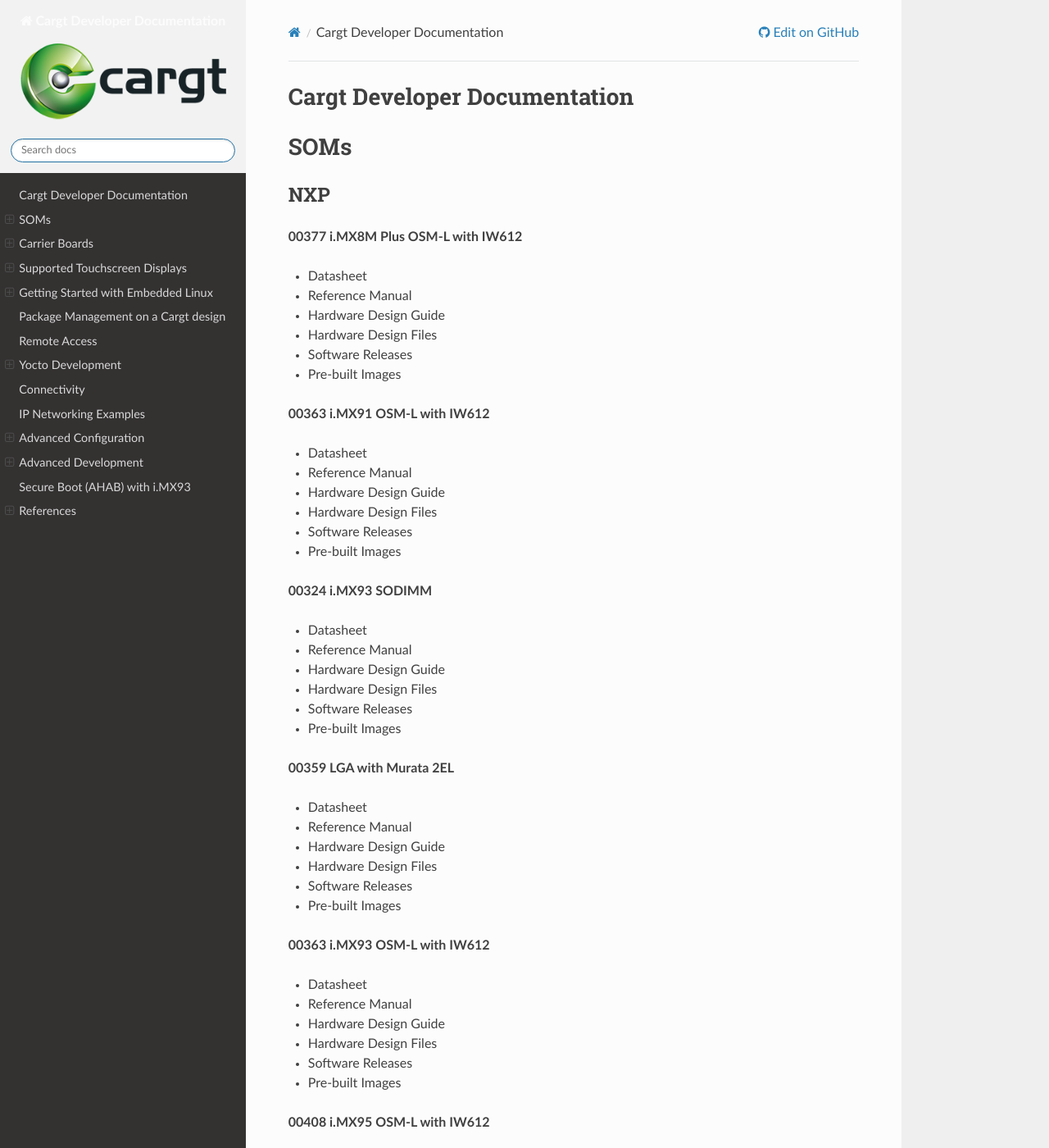
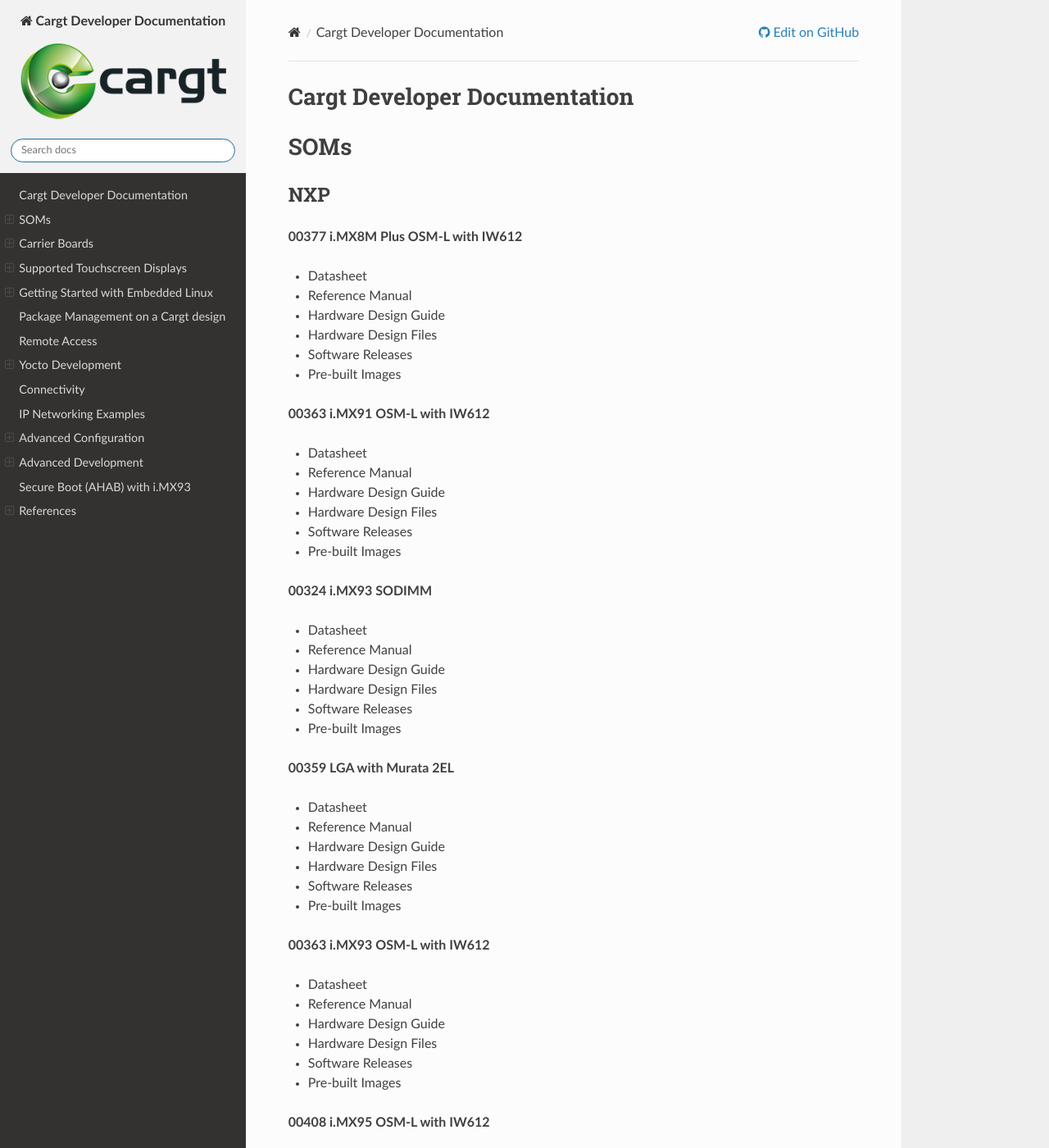
Before and after one commit to cargt/cargt.github.io, a Sphinx documentation site: the page built from docs/index.rst, in a window 1280 px wide and 1400 px high. Shown: the whole window at 82% size. Built offline with Sphinx 7.4.7 and the Read the Docs theme 3.1.0, drawn with Linux system fonts in a browser that asks for light colours.

Commit message:
Remove unused custom CSS file and update Sphinx configuration for cleaner paths

```diff
--- a/docs/_static/css/custom.css
+++ /dev/null
@@ -1,3 +0,0 @@
-.wy-side-nav-search .project-title {
-  color: #353535;
-}
--- /dev/null
+++ b/docs/_static/custom.css
@@ -0,0 +1,10 @@
+.icon-home {
+  color: #353535;
+}
+.wy-side-nav-search .project-title {
+  color: #353535;
+}
+
+.wy-side-nav-search .wy-dropdown>a,.wy-side-nav-search>a {
+  color: #353535;
+}
--- a/docs/conf.py
+++ b/docs/conf.py
@@ -4,7 +4,7 @@
 import sys
 html_static_path = ["_static"]
 html_css_files = [
-    "css/custom.css",
+    "custom.css",
 ]
 
 project = "Cargt Developer Documentation"
```
